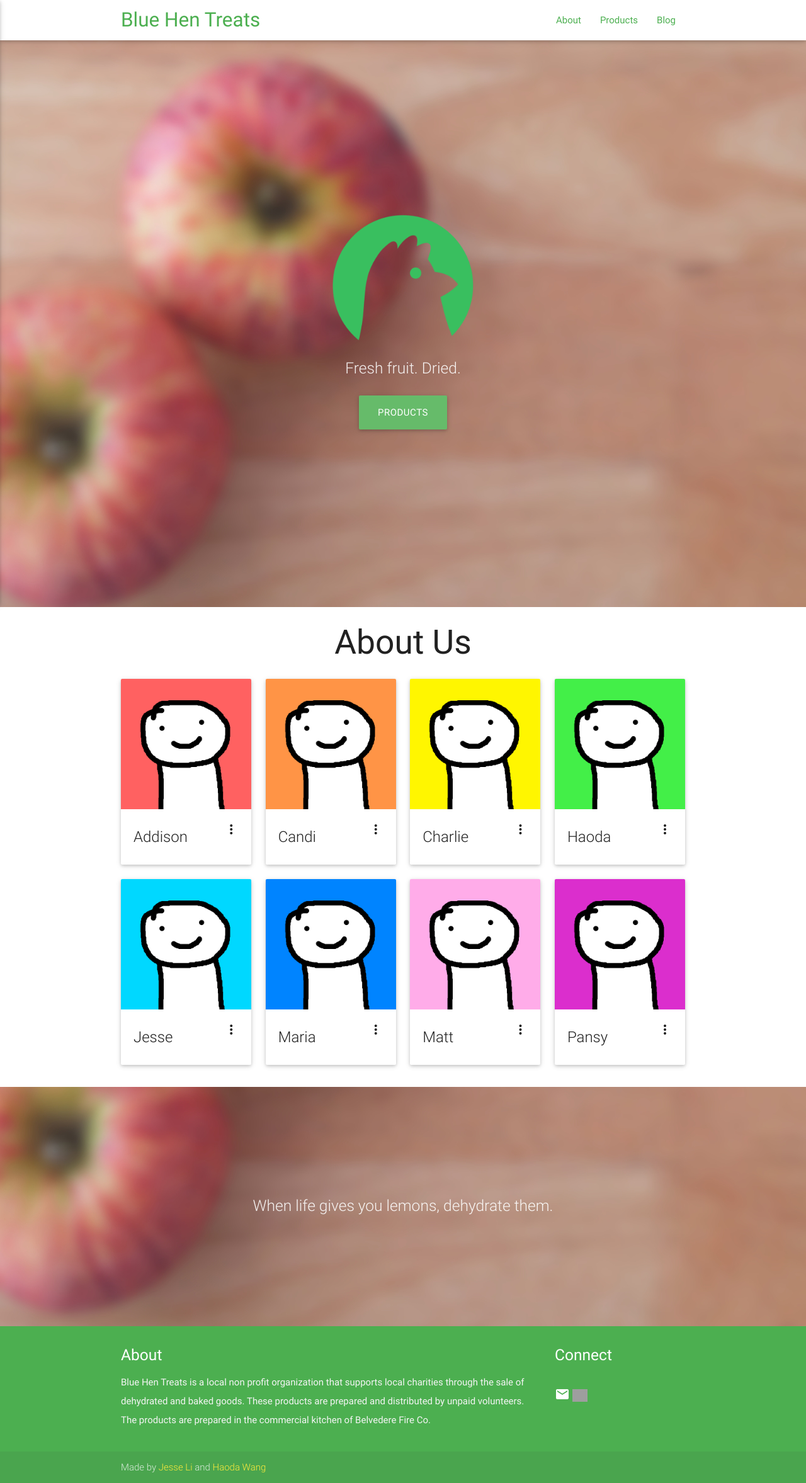
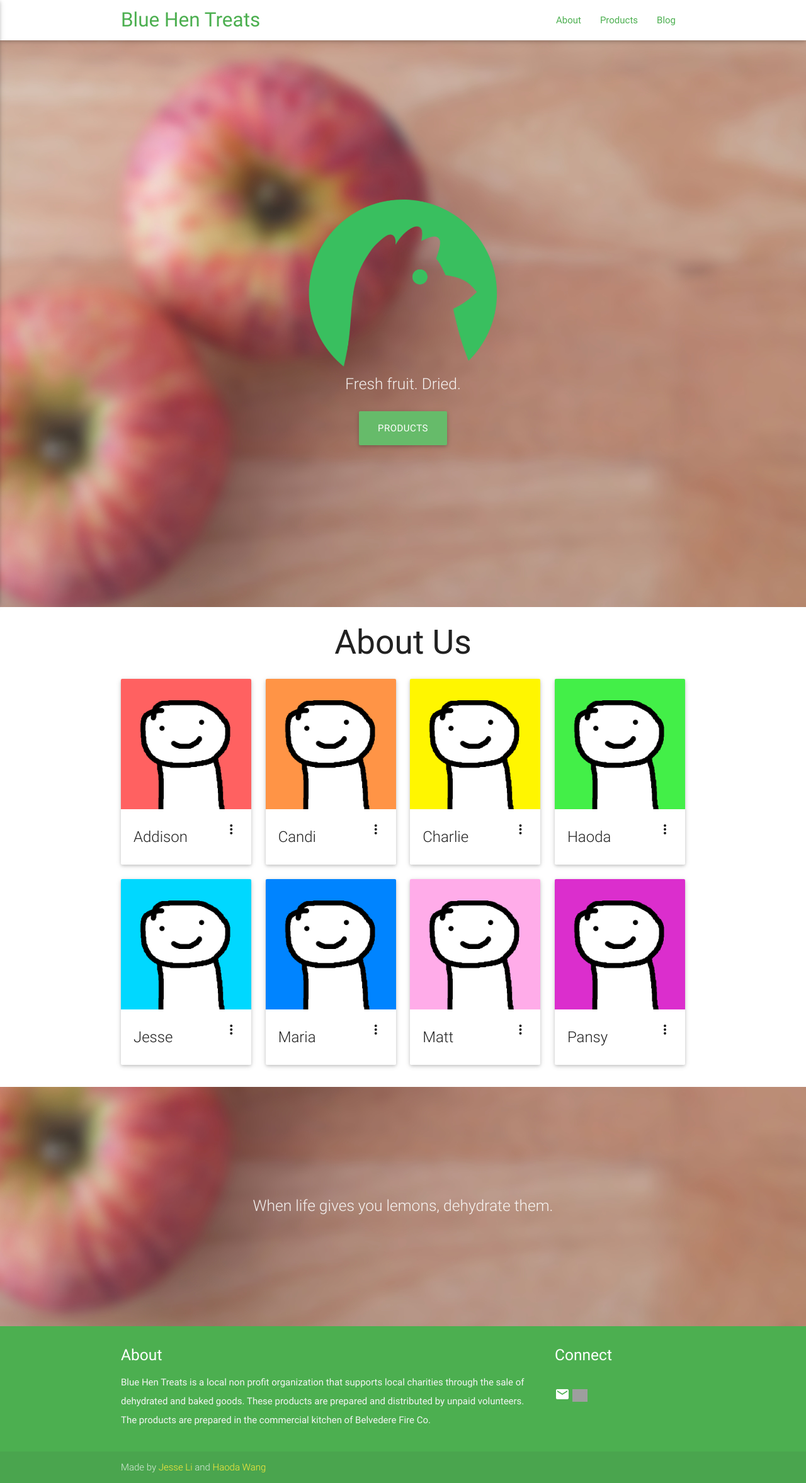
Before and after one commit to veggiedefender/bluehentreats, a Jekyll site: the page built from index.html, in a window 1280 px wide. Shown: the whole page at 63% size. Built offline with Jekyll 4.4.1, drawn with Linux system fonts in a browser that asks for light colours; nearby versions of some CDN libraries; grey boxes are pictures that could not be loaded.

Commit message:
logo width

```diff
--- a/css/style.css
+++ b/css/style.css
@@ -72,9 +72,7 @@ footer.page-footer {
 }*/
 
 .logo {
-  height: 25%;
-  width: 25%;
-  padding-bottom: 2%;
+  width: 300px;
 }
 
 /*Instagram*/
```
